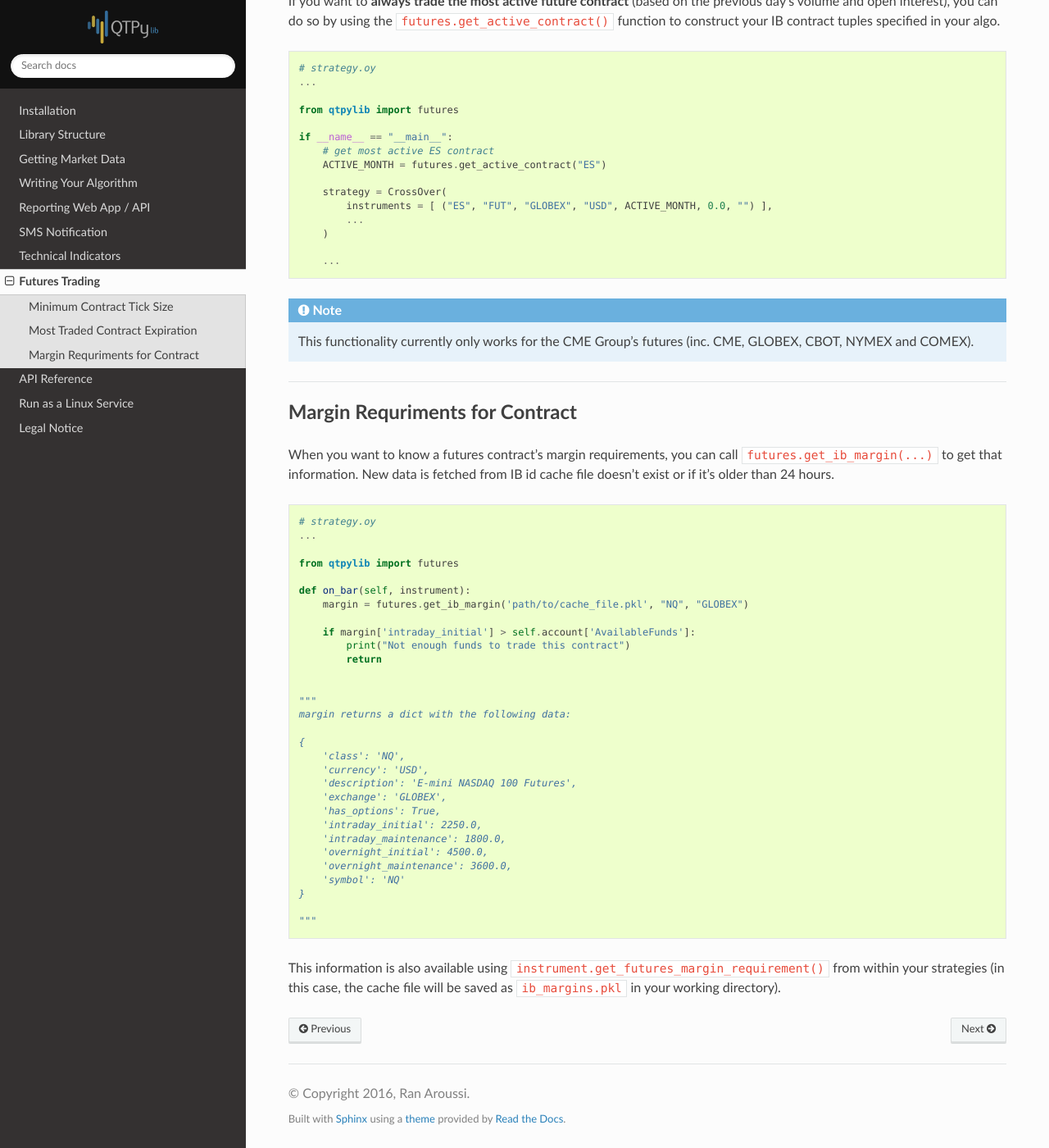
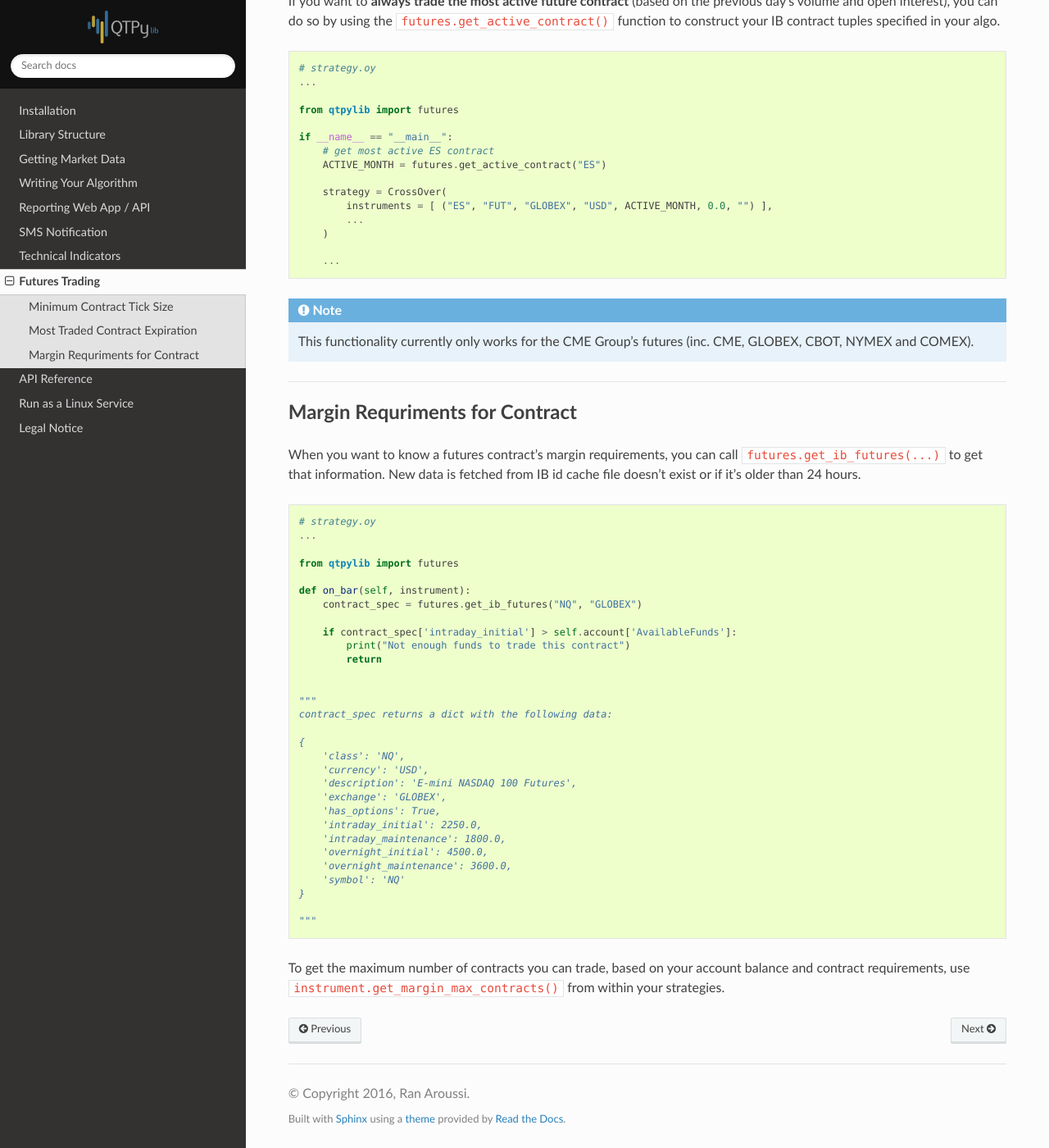
Before and after one commit to ranaroussi/qtpylib, a Sphinx documentation site: the page built from docs/source/futures.rst, in a window 1280 px wide and 1400 px high, scrolled down 1092 px. Shown: the whole window at 82% size. Built offline with Sphinx 7.4.7 and the Read the Docs theme 2.0.0, drawn with Linux system fonts in a browser that asks for light colours.

Commit message:
updated docs

```diff
--- a/docs/source/api_algo.rst
+++ b/docs/source/api_algo.rst
@@ -24,3 +24,4 @@ For example:
 .. autoclass:: qtpylib.algo.Algo
     :members: run, on_start, on_quote, on_tick, on_bar, on_fill, record, sms, get_instrument, order, cancel_order, get_history
     :member-order: bysource
+    :noindex:
--- a/docs/source/api_instrument.rst
+++ b/docs/source/api_instrument.rst
@@ -17,3 +17,4 @@ and ``on_bar(...)`` methods in your strategy:
 .. autoclass:: qtpylib.instrument.Instrument
     :members:
     :member-order: bysource
+    :noindex:
--- a/docs/source/futures.rst
+++ b/docs/source/futures.rst
@@ -92,7 +92,7 @@ Margin Requriments for Contract
 -------------------------------
 
 When you want to know a futures contract's margin requirements, you can
-call ``futures.get_ib_margin(...)`` to get that information.
+call ``futures.get_ib_futures(...)`` to get that information.
 New data is fetched from IB id cache file doesn't exist or
 if it's older than 24 hours.
 
@@ -104,15 +104,15 @@ if it's older than 24 hours.
     from qtpylib import futures
 
     def on_bar(self, instrument):
-        margin = futures.get_ib_margin('path/to/cache_file.pkl', "NQ", "GLOBEX")
+        contract_spec = futures.get_ib_futures("NQ", "GLOBEX")
 
-        if margin['intraday_initial'] > self.account['AvailableFunds']:
+        if contract_spec['intraday_initial'] > self.account['AvailableFunds']:
             print("Not enough funds to trade this contract")
             return
 
 
     """
-    margin returns a dict with the following data:
+    contract_spec returns a dict with the following data:
 
     {
         'class': 'NQ',
@@ -129,8 +129,7 @@ if it's older than 24 hours.
 
     """
 
-This information is also available using
-``instrument.get_futures_margin_requirement()``
-from within your strategies (in this case, the
-cache file will be saved as ``ib_margins.pkl``
-in your working directory).
+To get the maximum number of contracts you can trade,
+based on your account balance and contract requirements,
+use ``instrument.get_margin_max_contracts()``
+from within your strategies.
```
Also changed, not shown: CHANGELOG.rst (+12 -1 lines), 2 other files.
